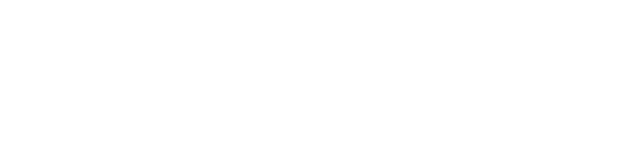
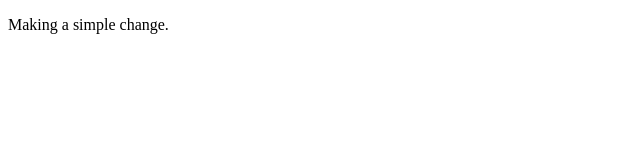
Before and after one commit to ben-rinehart/demo, a plain HTML site: page index.html in a window 1280 px wide. Shown: the whole page, without its empty margins (0-640 px from the left). Drawn offline with Linux system fonts and the light colour scheme.

Commit message:
test change.

```diff
--- a/index.html
+++ b/index.html
@@ -4,4 +4,6 @@
   <title>Hello World</title>
 </head>
 
+<p>Making a simple change.</p>
+
 </html>
```
